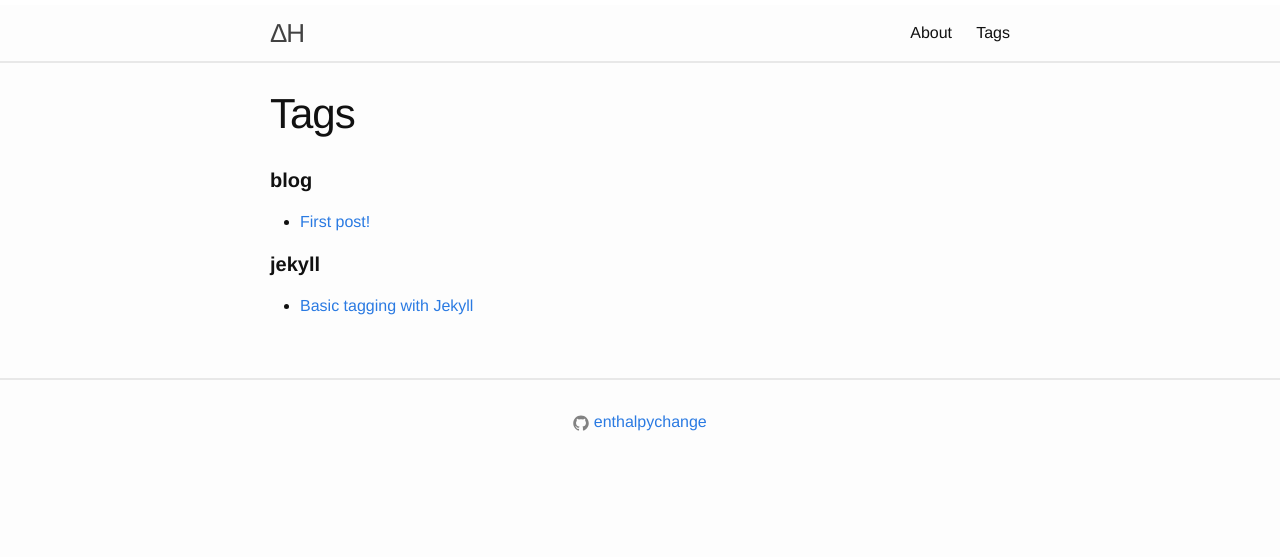
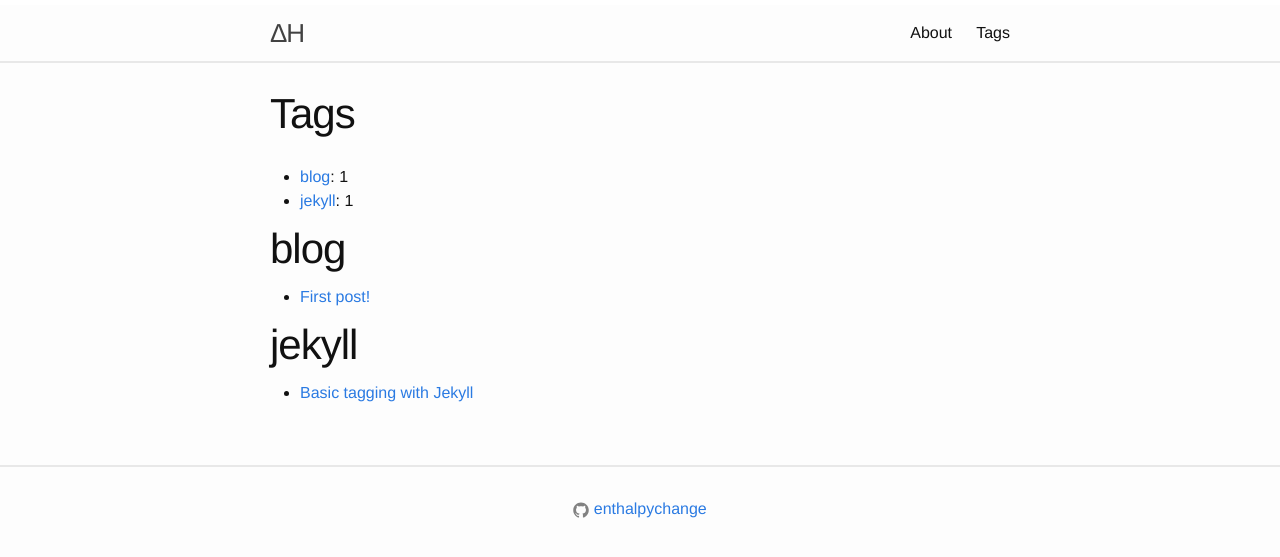
Before and after one commit to enthalpychange/enthalpychange.github.io, a Jekyll site: the page built from tags.md, in a window 1280 px wide. Shown: the top 557 px of the page. Built offline with Jekyll 4.4.1, drawn with Linux system fonts in a browser that asks for light colours.

Commit message:
add list of tags at the top of /tags

```diff
--- a/tags.md
+++ b/tags.md
@@ -14,10 +14,14 @@ pages have properties like title and url
 https://jekyllrb.com/docs/variables/
 {% endcomment %}
 
-
 {% assign sorted_tags = site.tags | sort %}
+<ul>
 {% for tag in sorted_tags %}
-<h4 id="{{ tag[0] }}"><b>{{ tag[0] }}</b></h4>
+<li><a href="/tags/#{{ tag[0] }}">{{ tag[0] }}</a>: {{ tag[1].size }}</li>
+{% endfor %}
+</ul>
+{% for tag in sorted_tags %}
+<div id="{{ tag[0] }}"><h1 class="post-title">{{ tag[0] }}</h1></div>
 <ul>
 {% for page in tag[1] %}
 <li><a href="{{ page.url }}">{{ page.title }}</a></li>
```
